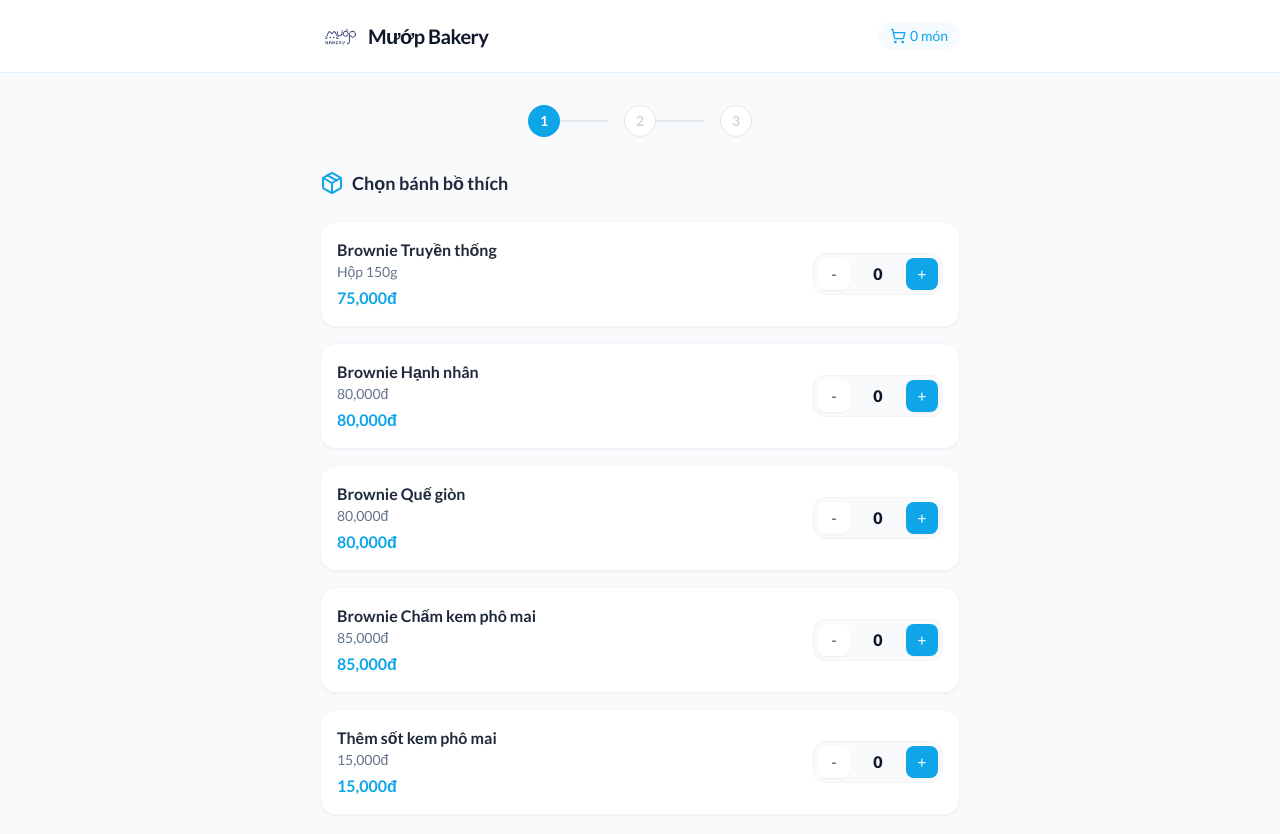
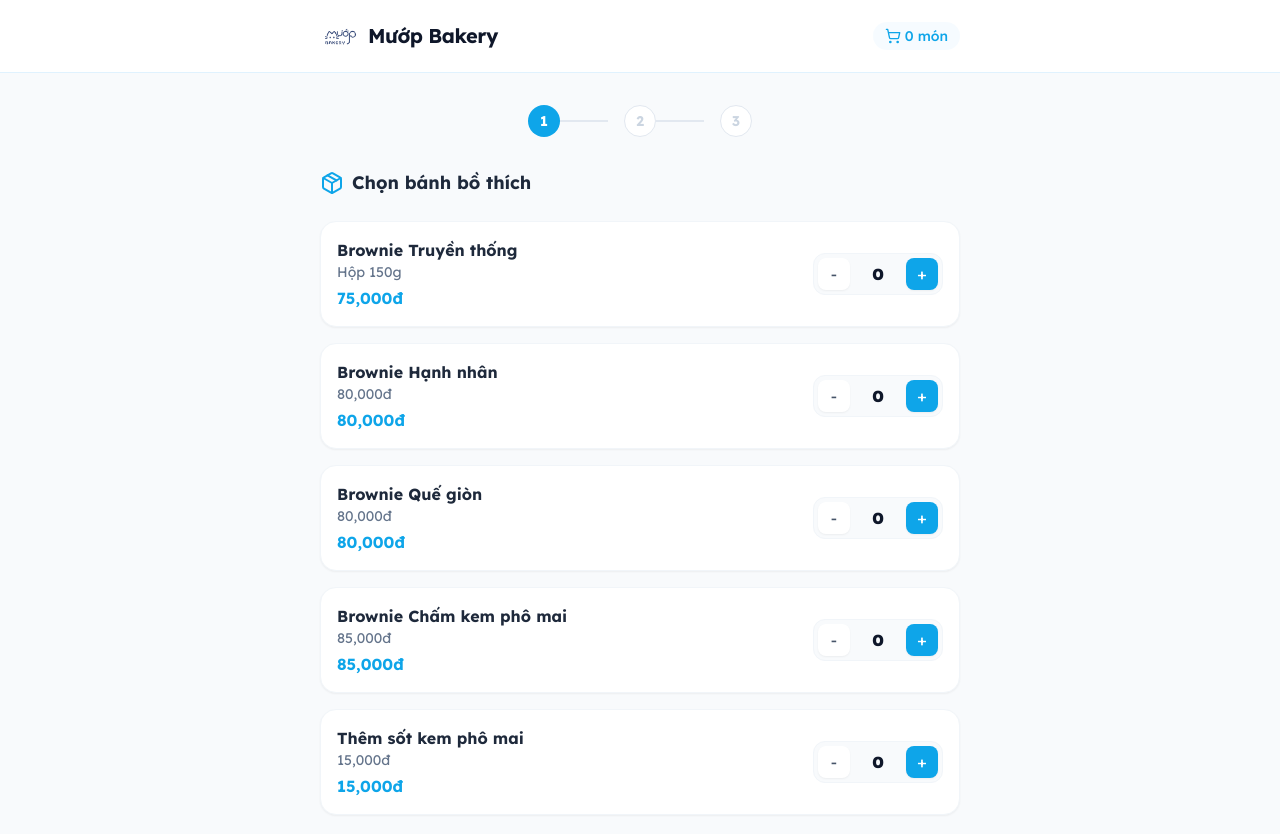
Before and after one commit to muopbakery281/muop-bakery-order-app, a React (Vite) app: page / in a window 1280 px wide. Shown: the top 834 px of the page. Built offline with nearby package versions, Linux system fonts and the light colour scheme.

Commit message:
Update style.css

```diff
--- a/src/style.css
+++ b/src/style.css
@@ -1,12 +1,19 @@
-/* Import font Lato từ Google Fonts */
-@import url('https://fonts.googleapis.com/css2?family=Lato:wght@300;400;700;900&display=swap');
+@import url('https://fonts.googleapis.com/css2?family=Lexend+Deca:wght@300;400;500;600;700;800;900&display=swap');
 
 * {
-  font-family: 'Lato', sans-serif !important;
+  font-family: 'Lexend Deca', sans-serif !important;
+  /* Giúp chữ hiển thị mượt mà hơn trên các trình duyệt di động */
+  -webkit-font-smoothing: antialiased;
+  -moz-osx-font-smoothing: grayscale;
 }
 
-/* Tinh chỉnh riêng cho tiêu đề Mướp Bakery để nó không bị quá thô */
+/* Tinh chỉnh riêng cho tiêu đề chính để nhìn "nghệ" hơn */
 h1 {
-  font-weight: 900;
-  letter-spacing: -0.02em;
+  font-weight: 700;
+  letter-spacing: -0.03em; /* Thu hẹp khoảng cách chữ một chút cho Lexend nhìn đặc hơn */
 }
+
+/* Mã đơn hàng Cột D hiển thị sẽ rất rõ nét với font này */
+.order-number {
+  font-weight: 800;
+}
```
